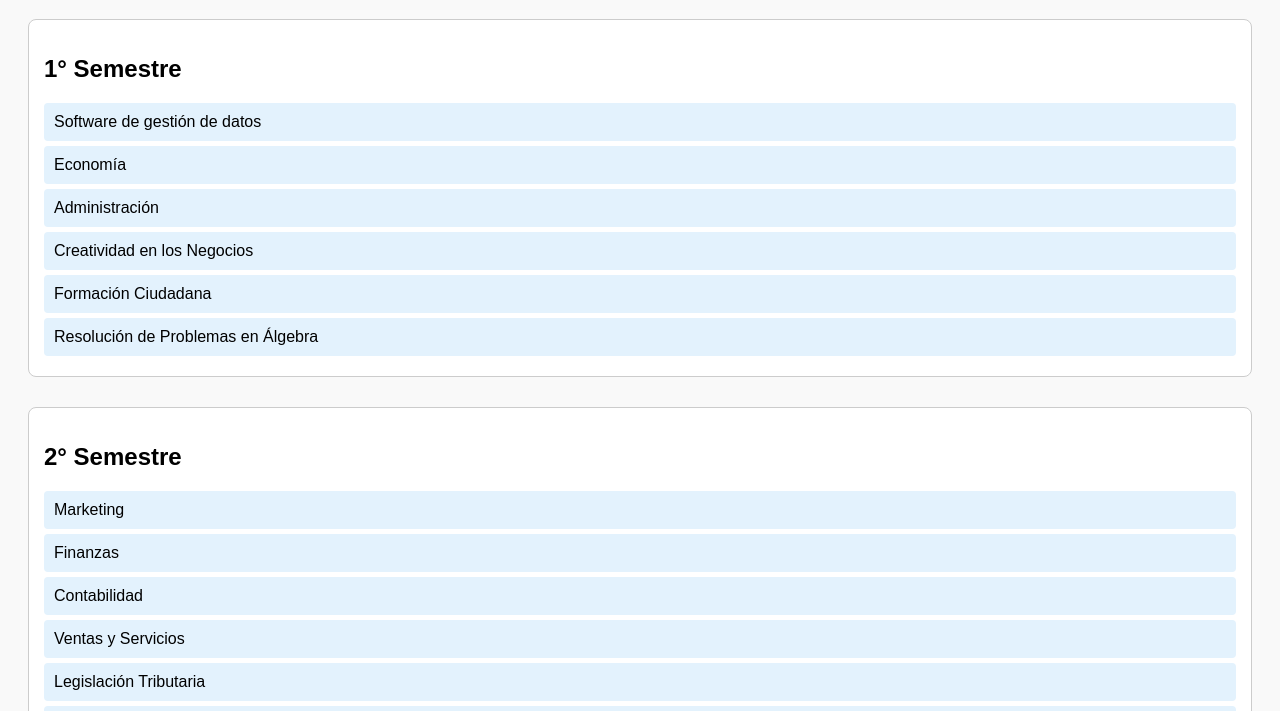
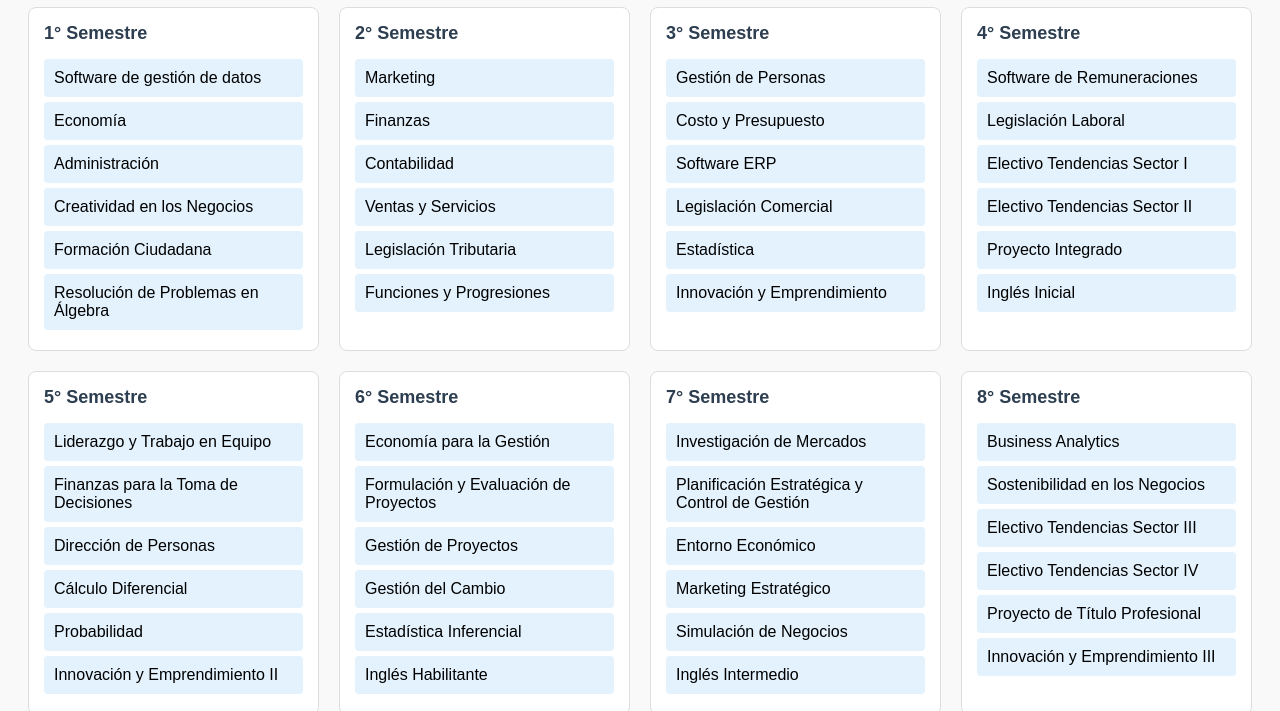
Before and after one commit to LizAntonia/Malla.Curricular, a plain HTML site: page index.html in a window 1280 px wide. Shown: the part 89-800 px from the top of the page. Drawn offline with Linux system fonts and the light colour scheme.

Commit message:
Update style.css

```diff
--- a/style.css
+++ b/style.css
@@ -7,14 +7,26 @@ body {
 h1 {
   text-align: center;
   color: #2c3e50;
+  margin-bottom: 10px;
+}
+
+#contenedor-malla {
+  display: grid;
+  grid-template-columns: repeat(auto-fit, minmax(250px, 1fr));
+  gap: 20px;
 }
 
 .semestre {
-  margin-bottom: 30px;
-  border: 1px solid #ccc;
+  background-color: #ffffff;
+  border: 1px solid #ddd;
   padding: 15px;
   border-radius: 8px;
-  background-color: #fff;
+}
+
+.semestre h2 {
+  margin-top: 0;
+  font-size: 18px;
+  color: #2c3e50;
 }
 
 .ramo {
@@ -30,6 +42,12 @@ h1 {
   background: #bbdefb;
 }
 
+.ramo.completado {
+  text-decoration: line-through;
+  color: #888;
+  background-color: #dcedc8;
+}
+
 .info {
   display: none;
   padding: 5px 15px;
```
